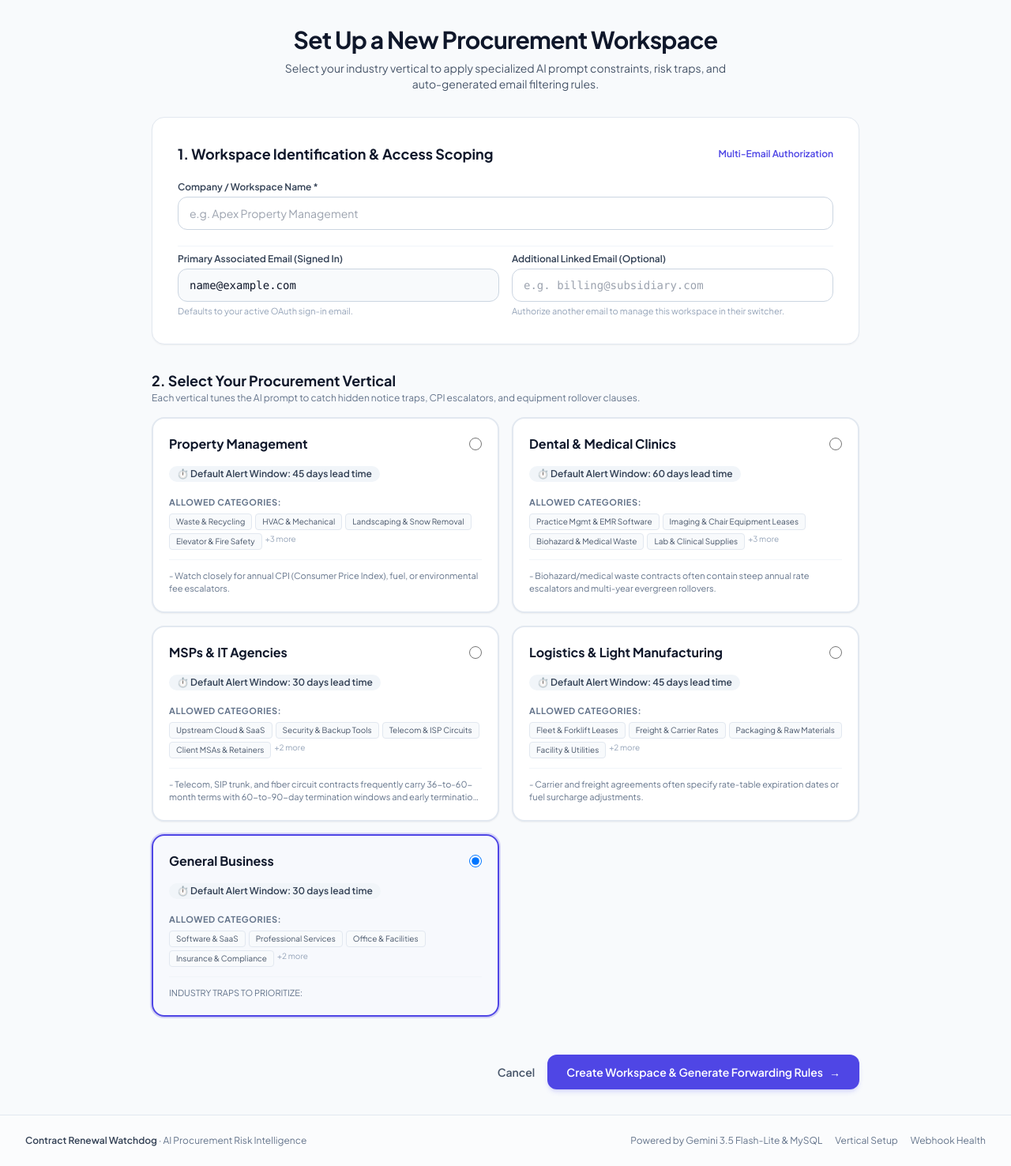
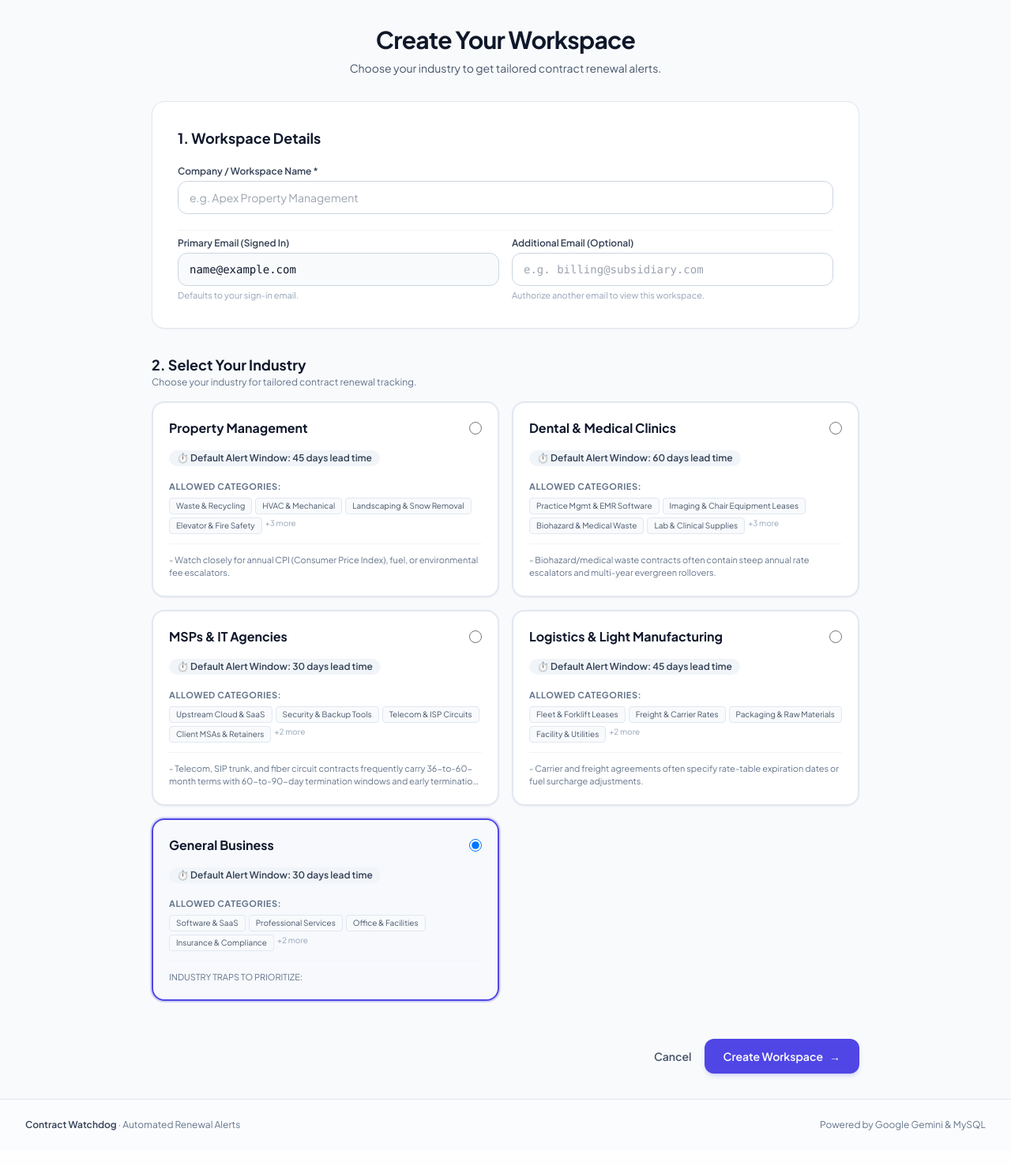
Before and after one commit to dsp304/flask, a Flask app: page /onboarding in a window 1280 px wide. Shown: the part 57-1533 px from the top of the page at 79% size. After the commit the page ends 1488 px from the top, so only its background shows below. Run offline with Flask 3, Linux system fonts and the light colour scheme; the visitor is signed in with stand-in values (Sample User, id 1); some libraries are stand-ins or nearby versions.

Commit message:
fix: remove demo ribbon bar, remove duplicate setup link in contracts, simplify language and labels

```diff
--- a/app.py
+++ b/app.py
@@ -254,7 +254,7 @@ def auth_google():
     if not workspaces:
         flash(f"Signed in with Google as {mock_email}. Please create your first workspace.", "info")
         return redirect(url_for("onboarding", vertical=vertical_id))
-    flash(f"Authenticated via Google Workspace as {mock_email}.", "success")
+    flash(f"Signed in with Google as {mock_email}.", "success")
     return redirect(url_for("dashboard"))
 
 
@@ -287,7 +287,7 @@ def auth_microsoft():
     if not workspaces:
         flash(f"Signed in with Microsoft as {mock_email}. Please create your first workspace.", "info")
         return redirect(url_for("onboarding", vertical=vertical_id))
-    flash(f"Authenticated via Microsoft 365 as {mock_email}.", "success")
+    flash(f"Signed in with Microsoft as {mock_email}.", "success")
     return redirect(url_for("dashboard"))
 
 
@@ -352,7 +352,7 @@ def dashboard():
     # 2. Enforce Authentication
     user_email = session.get("user_email")
     if not user_email:
-        flash("Please sign in with Google or Microsoft to view your procurement dashboard.", "info")
+        flash("Please sign in with Google or Microsoft to view your dashboard.", "info")
         return redirect(url_for("auth_login"))
 
     # 3. Retrieve workspaces scoped to this authenticated user
--- a/templates/base.html
+++ b/templates/base.html
@@ -61,7 +61,7 @@
         </div>
         {% else %}
         <a href="/auth/login{% if vertical_id %}?vertical={{ vertical_id }}{% endif %}" class="inline-flex items-center space-x-1 text-xs sm:text-sm font-semibold text-indigo-600 dark:text-indigo-400 hover:text-indigo-700 dark:hover:text-indigo-300 transition">
-          <span>Sign-in with Google or Microsoft</span>
+          <span>Sign in with Google or Microsoft</span>
           <span>&rarr;</span>
         </a>
         {% endif %}
@@ -69,15 +69,6 @@
       </div>
     </div>
   </header>
-
-  <!-- Demo Mode Banner -->
-  {% if is_demo %}
-  <div class="bg-indigo-600 text-white px-4 py-2 text-xs font-medium text-center shadow-inner flex items-center justify-center space-x-2">
-    <span class="inline-block w-2 h-2 rounded-full bg-emerald-400 animate-pulse"></span>
-    <span><strong>Demo Mode (Read-Only):</strong> You are inspecting sample contracts for the default workspace.</span>
-    <a href="/auth/login" class="underline font-bold hover:text-indigo-200 ml-2">Sign in with Google / Microsoft to manage your live contracts &rarr;</a>
-  </div>
-  {% endif %}
 
   <!-- Flash Messages -->
   {% with messages = get_flashed_messages(with_categories=true) %}
@@ -107,12 +98,10 @@
   <footer class="mt-auto border-t border-slate-200 dark:border-slate-800 bg-white/50 dark:bg-slate-900/50 py-6">
     <div class="max-w-7xl mx-auto px-4 sm:px-6 lg:px-8 flex flex-col sm:flex-row items-center justify-between text-xs text-slate-500 dark:text-slate-400 gap-3">
       <div>
-        <span class="font-semibold text-slate-700 dark:text-slate-300">Contract Renewal Watchdog</span> · AI Procurement Risk Intelligence
+        <span class="font-semibold text-slate-700 dark:text-slate-300">Contract Watchdog</span> · Automated Renewal Alerts
       </div>
-      <div class="flex items-center space-x-4">
-        <span>Powered by Gemini 3.5 Flash-Lite & MySQL</span>
-        <a href="/onboarding" class="hover:text-indigo-600 dark:hover:text-indigo-400 transition">Vertical Setup</a>
-        <a href="/api/health" class="hover:text-indigo-600 dark:hover:text-indigo-400 transition">Webhook Health</a>
+      <div>
+        <span>Powered by Google Gemini & MySQL</span>
       </div>
     </div>
   </footer>
--- a/templates/landing.html
+++ b/templates/landing.html
@@ -12,7 +12,7 @@
     <!-- Top Badge -->
     <div class="inline-flex items-center space-x-2 px-3.5 py-1.5 rounded-full bg-indigo-50 dark:bg-indigo-950/60 border border-indigo-200/80 dark:border-indigo-800/60 text-xs font-semibold text-indigo-700 dark:text-indigo-300 shadow-sm">
       <span class="w-2 h-2 rounded-full bg-indigo-500 animate-pulse"></span>
-      <span>Autonomous Procurement Watchdog</span>
+      <span>Contract Renewal Alerts</span>
     </div>
 
     <!-- Main Title -->
@@ -21,7 +21,7 @@
     </h1>
 
     <p class="text-lg text-slate-600 dark:text-slate-300 max-w-2xl mx-auto">
-      AI-powered contract intelligence for <span class="font-bold text-indigo-600 dark:text-indigo-400">{{ vertical.display_name }}</span>.
+      Automatic contract renewal reminders for <span class="font-bold text-indigo-600 dark:text-indigo-400">{{ vertical.display_name }}</span>.
     </p>
   </div>
 
@@ -108,7 +108,7 @@
           <svg class="w-4 h-4" fill="none" viewBox="0 0 24 24" stroke="currentColor">
             <path stroke-linecap="round" stroke-linejoin="round" stroke-width="2" d="M12 8v4l3 3m6-3a9 9 0 11-18 0 9 9 0 0118 0z" />
           </svg>
-          <span>Automated Alert Window: <strong>{{ vertical.default_alert_lead_days }} days lead time</strong> prior to notice cutoff</span>
+          <span>Alerts sent <strong>{{ vertical.default_alert_lead_days }} days</strong> before notice cutoff</span>
         </div>
       </div>
     </div>
--- a/templates/onboarding.html
+++ b/templates/onboarding.html
@@ -8,10 +8,10 @@
   <!-- Header -->
   <div class="text-center space-y-2">
     <h1 class="text-3xl font-bold tracking-tight text-slate-900 dark:text-white">
-      Set Up a New Procurement Workspace
+      Create Your Workspace
     </h1>
     <p class="text-sm text-slate-600 dark:text-slate-400 max-w-xl mx-auto">
-      Select your industry vertical to apply specialized AI prompt constraints, risk traps, and auto-generated email filtering rules.
+      Choose your industry to get tailored contract renewal alerts.
     </p>
   </div>
 
@@ -28,27 +28,27 @@
         </svg>
       </div>
       <div>
-        <h2 class="text-xl font-bold text-slate-900 dark:text-white">Workspace Created Successfully!</h2>
+        <h2 class="text-xl font-bold text-slate-900 dark:text-white">Workspace Created!</h2>
         <p class="text-xs text-slate-500">{{ created_workspace.name }} is active and ready to monitor contracts.</p>
       </div>
     </div>
 
-    <!-- Authorized Emails & Vertical Profile Note (Task 7 Requirement) -->
+    <!-- Authorized Emails & Profile -->
     <div class="bg-indigo-50/70 dark:bg-indigo-950/40 border border-indigo-200/80 dark:border-indigo-800/60 rounded-xl p-4 sm:p-5 space-y-2">
       <div class="flex items-center space-x-2 text-indigo-800 dark:text-indigo-300 font-semibold text-xs uppercase tracking-wider">
         <svg class="w-4 h-4 text-indigo-600 dark:text-indigo-400" fill="none" viewBox="0 0 24 24" stroke="currentColor">
           <path stroke-linecap="round" stroke-linejoin="round" stroke-width="2" d="M12 15v2m-6 4h12a2 2 0 002-2v-6a2 2 0 00-2-2H6a2 2 0 00-2 2v6a2 2 0 002 2zm10-10V7a4 4 0 00-8 0v4h8z" />
         </svg>
-        <span>Workspace Scoping & Membership Profile</span>
+        <span>Workspace Details</span>
       </div>
       <div class="grid grid-cols-1 sm:grid-cols-2 gap-3 text-xs pt-1">
         <div>
-          <span class="text-slate-500 dark:text-slate-400 block font-medium">Vertical Profile:</span>
+          <span class="text-slate-500 dark:text-slate-400 block font-medium">Industry Profile:</span>
           <span class="font-bold text-slate-900 dark:text-white">{{ selected_vertical.display_name }}</span>
-          <span class="text-slate-500 block text-[11px]">(Default Alert Window: {{ selected_vertical.default_alert_lead_days }} days)</span>
+          <span class="text-slate-500 block text-[11px]">(Alerts sent {{ selected_vertical.default_alert_lead_days }} days before notice cutoff)</span>
         </div>
         <div>
-          <span class="text-slate-500 dark:text-slate-400 block font-medium">Authorized Member Email(s):</span>
+          <span class="text-slate-500 dark:text-slate-400 block font-medium">Authorized Email(s):</span>
           <div class="flex flex-wrap gap-1.5 pt-0.5">
             {% if workspace_emails %}
               {% for em in workspace_emails %}
@@ -62,21 +62,17 @@
           </div>
         </div>
       </div>
-      <p class="text-[11px] text-slate-500 dark:text-slate-400 pt-1">
-        This workspace is private and will only appear in the workspace switcher for the authorized email accounts listed above.
-      </p>
     </div>
 
     <!-- 1. Inbound Email Address -->
     <div class="space-y-2 bg-slate-50 dark:bg-slate-800/60 p-4 sm:p-5 rounded-xl border border-slate-200 dark:border-slate-700">
       <div class="flex items-center justify-between">
         <span class="text-xs font-bold uppercase tracking-wider text-slate-700 dark:text-slate-300">
-          1. Dedicated Inbound Email Address
+          1. Forwarding Address
         </span>
-        <span class="text-[11px] text-indigo-600 dark:text-indigo-400 font-semibold">Postmark & Direct Webhook Compatible</span>
       </div>
       <p class="text-xs text-slate-500">
-        Forward vendor renewal notices, leases, invoices, or COIs to this address:
+        Forward vendor renewal notices, leases, invoices, or contracts to this address:
       </p>
       <div class="flex items-center justify-between bg-white dark:bg-slate-900 px-3.5 py-2.5 rounded-lg border border-slate-300 dark:border-slate-700 font-mono text-sm text-slate-900 dark:text-white">
         <span id="created-inbound-addr">watchdog+{{ created_workspace.id }}@{{ request.host }}</span>
@@ -90,18 +86,17 @@
     <div class="space-y-2 bg-slate-50 dark:bg-slate-800/60 p-4 sm:p-5 rounded-xl border border-slate-200 dark:border-slate-700">
       <div class="flex items-center justify-between">
         <span class="text-xs font-bold uppercase tracking-wider text-slate-700 dark:text-slate-300">
-          2. Copy-Pasteable Filter Keywords ({{ selected_vertical.display_name }})
+          2. Filter Keywords
         </span>
-        <span class="text-[11px] text-slate-500">{{ selected_vertical.search_keywords|length }} targeted terms</span>
       </div>
       <p class="text-xs text-slate-500">
-        Paste this query into Gmail or Microsoft 365 search to automatically forward relevant procurement emails to your watchdog:
+        Paste this search into Gmail or Outlook to automatically forward contracts:
       </p>
       <div class="relative bg-white dark:bg-slate-900 p-3.5 rounded-lg border border-slate-300 dark:border-slate-700">
-        <textarea id="filter-keywords" readonly class="w-full h-20 text-xs font-mono bg-transparent text-slate-800 dark:text-slate-200 resize-none focus:outline-none">{{ search_query_string }}</textarea>
+        <textarea id="filter-keywords" readonly class="w-full h-16 text-xs font-mono bg-transparent text-slate-800 dark:text-slate-200 resize-none focus:outline-none">{{ search_query_string }}</textarea>
         <div class="flex justify-end pt-2">
           <button onclick="copyText('filter-keywords')" class="px-3.5 py-1.5 bg-indigo-600 hover:bg-indigo-700 text-white rounded-md font-semibold text-xs transition shadow-sm">
-            Copy Query String
+            Copy Keywords
           </button>
         </div>
       </div>
@@ -111,25 +106,25 @@
     <div class="grid grid-cols-1 md:grid-cols-2 gap-4 text-xs">
       <div class="p-4 rounded-xl border border-slate-200 dark:border-slate-800 bg-white dark:bg-slate-900 space-y-1.5">
         <h4 class="font-bold text-slate-900 dark:text-white flex items-center space-x-1.5">
-          <span>📬 Google Workspace / Gmail Setup</span>
+          <span>📬 Gmail / Google Setup</span>
         </h4>
         <ol class="list-decimal list-inside space-y-1 text-slate-600 dark:text-slate-400 pt-1">
-          <li>Click the search options icon in the Gmail search box.</li>
-          <li>Paste the copied query string into the <strong>"Has the words"</strong> field.</li>
+          <li>Click the search filter icon in Gmail.</li>
+          <li>Paste the copied keywords into <strong>"Has the words"</strong>.</li>
           <li>Click <strong>"Create filter"</strong>.</li>
-          <li>Check <strong>"Forward it to"</strong> and add your inbound address above.</li>
+          <li>Check <strong>"Forward it to"</strong> and add your forwarding address above.</li>
         </ol>
       </div>
 
       <div class="p-4 rounded-xl border border-slate-200 dark:border-slate-800 bg-white dark:bg-slate-900 space-y-1.5">
         <h4 class="font-bold text-slate-900 dark:text-white flex items-center space-x-1.5">
-          <span>📧 Microsoft 365 / Outlook Setup</span>
+          <span>📧 Outlook / Microsoft Setup</span>
         </h4>
         <ol class="list-decimal list-inside space-y-1 text-slate-600 dark:text-slate-400 pt-1">
           <li>Go to Settings &rarr; Mail &rarr; <strong>Rules</strong>.</li>
-          <li>Add a new rule: <em>"Contract Renewal Auto-Forward"</em>.</li>
-          <li>Condition: <em>"Subject or body includes any of these words"</em> (paste terms).</li>
-          <li>Action: <em>"Forward to"</em> your dedicated inbound address.</li>
+          <li>Add a new rule.</li>
+          <li>Condition: <em>"Subject or body includes any of these words"</em> (paste keywords).</li>
+          <li>Action: <em>"Forward to"</em> your forwarding address above.</li>
         </ol>
       </div>
     </div>
@@ -156,9 +151,8 @@
 
     <!-- 1. Workspace Details & Email Scoping -->
     <div class="bg-white dark:bg-slate-900 border border-slate-200 dark:border-slate-800 rounded-2xl p-6 sm:p-8 shadow-sm space-y-5">
-      <div class="flex items-center justify-between">
-        <h2 class="text-lg font-bold text-slate-900 dark:text-white">1. Workspace Identification & Access Scoping</h2>
-        <span class="text-xs text-indigo-600 dark:text-indigo-400 font-semibold">Multi-Email Authorization</span>
+      <div>
+        <h2 class="text-lg font-bold text-slate-900 dark:text-white">1. Workspace Details</h2>
       </div>
 
       <div>
@@ -168,11 +162,11 @@
         <input type="text" id="name" name="name" required placeholder="e.g. Apex Property Management" class="w-full text-sm px-3.5 py-2.5 bg-white dark:bg-slate-800 border border-slate-300 dark:border-slate-700 rounded-xl focus:ring-2 focus:ring-indigo-500 focus:outline-none text-slate-900 dark:text-white">
       </div>
 
-      <!-- Email Scoping Fields (Task 7 Requirement) -->
+      <!-- Email Scoping Fields -->
       <div class="grid grid-cols-1 sm:grid-cols-2 gap-4 pt-2 border-t border-slate-100 dark:border-slate-800">
         <div>
           <label for="creator_email" class="block text-xs font-semibold text-slate-700 dark:text-slate-300 mb-1">
-            Primary Associated Email (Signed In)
+            Primary Email (Signed In)
           </label>
           <input
             type="email"
@@ -181,12 +175,12 @@
             value="{{ session.get('user_email', 'admin@contractwatchdog.com') }}"
             required
             class="w-full text-sm px-3.5 py-2.5 bg-slate-50 dark:bg-slate-800/80 border border-slate-300 dark:border-slate-700 rounded-xl focus:ring-2 focus:ring-indigo-500 focus:outline-none text-slate-900 dark:text-white font-mono">
-          <p class="text-[11px] text-slate-400 mt-1">Defaults to your active OAuth sign-in email.</p>
+          <p class="text-[11px] text-slate-400 mt-1">Defaults to your sign-in email.</p>
         </div>
 
         <div>
           <label for="secondary_email" class="block text-xs font-semibold text-slate-700 dark:text-slate-300 mb-1">
-            Additional Linked Email (Optional)
+            Additional Email (Optional)
           </label>
           <input
             type="email"
@@ -194,7 +188,7 @@
             name="secondary_email"
             placeholder="e.g. billing@subsidiary.com"
             class="w-full text-sm px-3.5 py-2.5 bg-white dark:bg-slate-800 border border-slate-300 dark:border-slate-700 rounded-xl focus:ring-2 focus:ring-indigo-500 focus:outline-none text-slate-900 dark:text-white font-mono">
-          <p class="text-[11px] text-slate-400 mt-1">Authorize another email to manage this workspace in their switcher.</p>
+          <p class="text-[11px] text-slate-400 mt-1">Authorize another email to view this workspace.</p>
         </div>
       </div>
 
@@ -203,8 +197,8 @@
     <!-- Vertical Selection Grid -->
     <div class="space-y-4">
       <div>
-        <h2 class="text-lg font-bold text-slate-900 dark:text-white">2. Select Your Procurement Vertical</h2>
-        <p class="text-xs text-slate-500">Each vertical tunes the AI prompt to catch hidden notice traps, CPI escalators, and equipment rollover clauses.</p>
+        <h2 class="text-lg font-bold text-slate-900 dark:text-white">2. Select Your Industry</h2>
+        <p class="text-xs text-slate-500">Choose your industry for tailored contract renewal tracking.</p>
       </div>
 
       <div class="grid grid-cols-1 md:grid-cols-2 gap-4">
@@ -254,7 +248,7 @@
     <div class="flex items-center justify-end space-x-4 pt-4">
       <a href="/" class="text-sm font-semibold text-slate-600 dark:text-slate-400 hover:text-slate-900 dark:hover:text-white">Cancel</a>
       <button type="submit" class="px-6 py-3 bg-indigo-600 hover:bg-indigo-700 text-white font-semibold text-sm rounded-xl shadow-md shadow-indigo-500/20 transition flex items-center space-x-2">
-        <span>Create Workspace & Generate Forwarding Rules</span>
+        <span>Create Workspace</span>
         <span>&rarr;</span>
       </button>
     </div>
```
Also changed, not shown: templates/auth_login.html (+5 -5 lines), templates/dashboard.html (+17 -35 lines).
